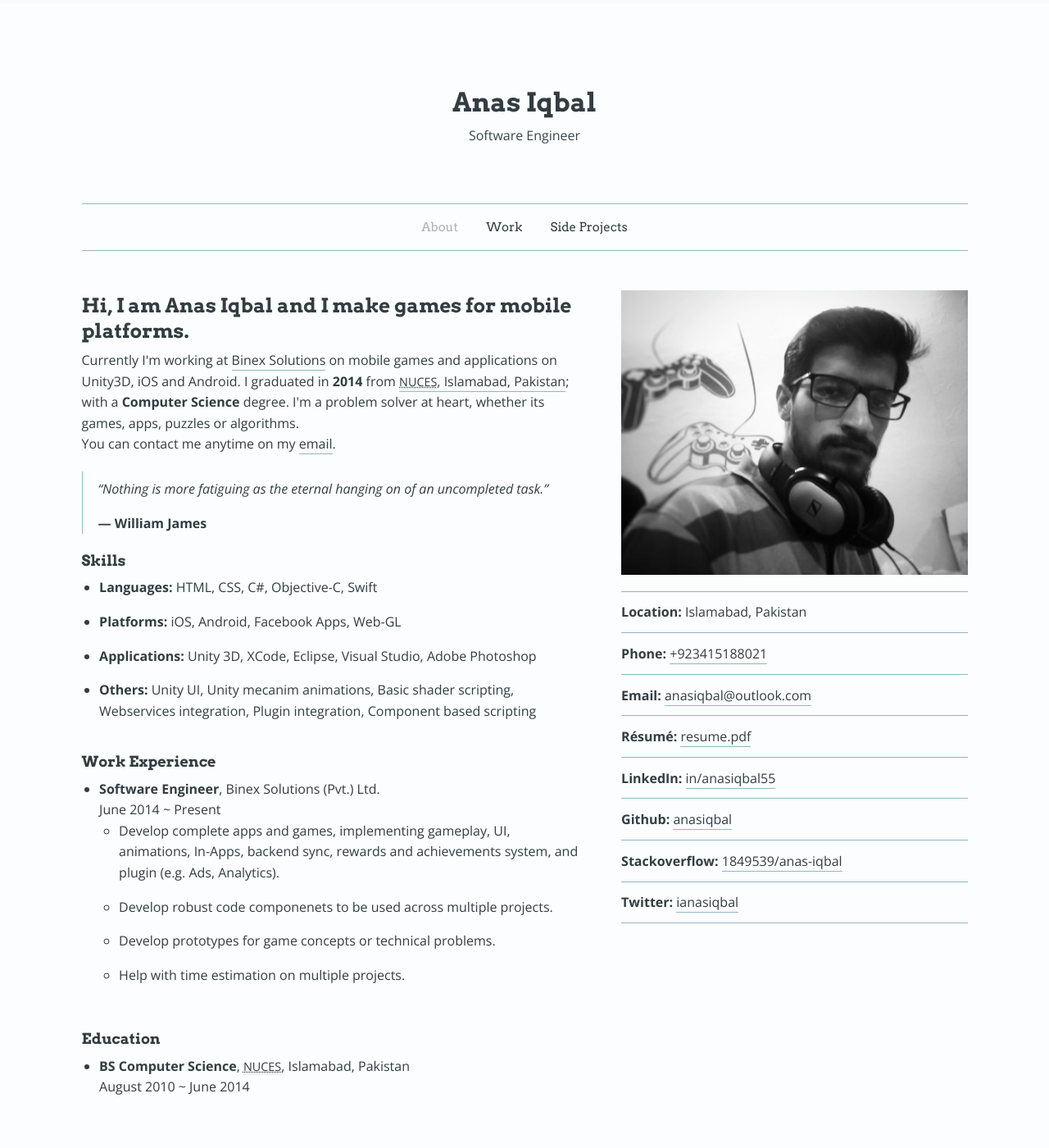
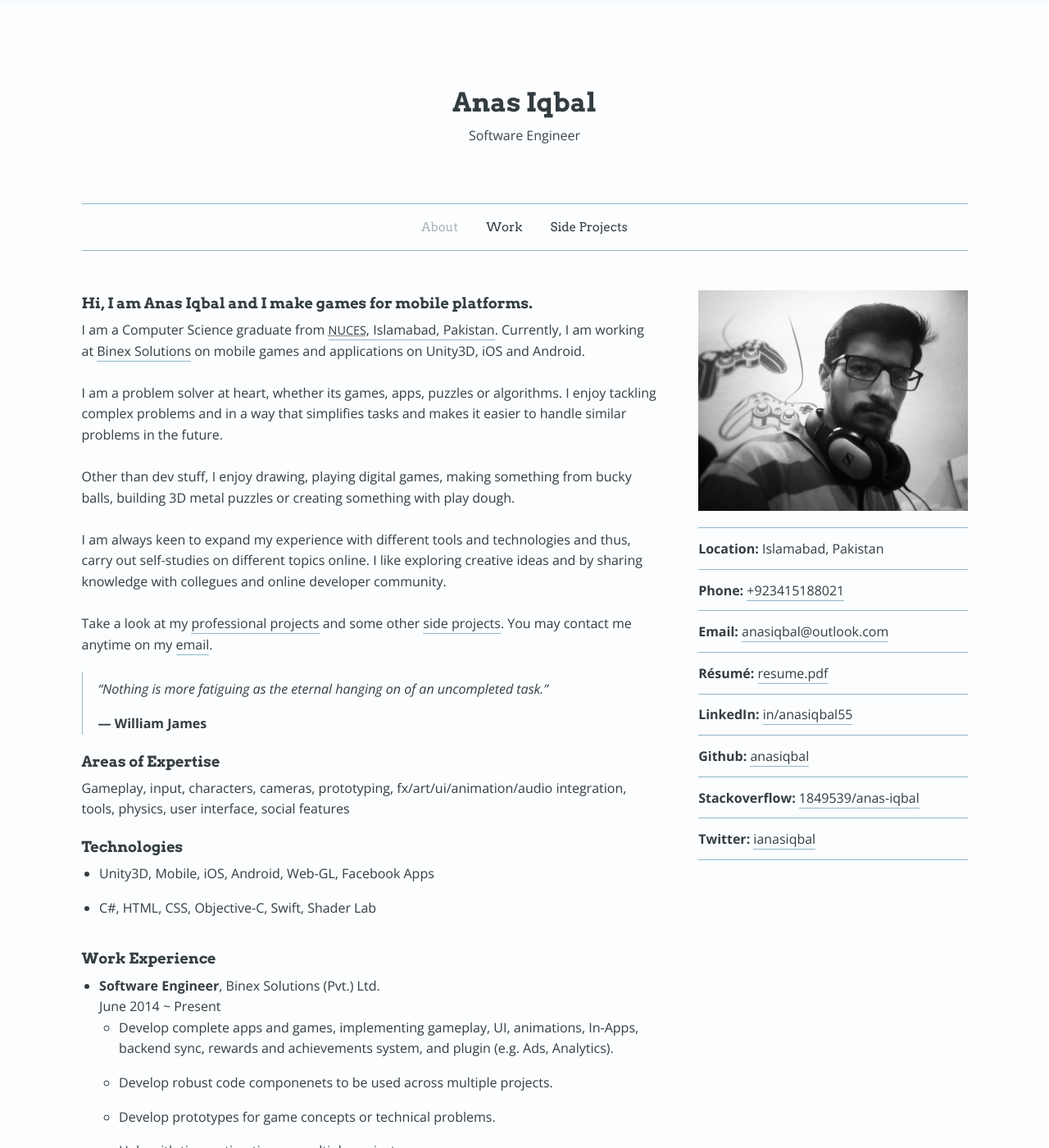
Before and after one commit to anasiqbal/anasiqbal.github.io, a Jekyll site: the page built from index.html, in a window 1280 px wide and 1400 px high. Shown: the whole window at 82% size. Built offline with Jekyll 4.4.1, drawn with Linux system fonts in a browser that asks for light colours.

Commit message:
Changes with posts and home page
- Updated personal summary, skills section and two column layout width
in home page.
- Add support for GitHub links on project pages

```diff
--- a/_layouts/post.html
+++ b/_layouts/post.html
@@ -33,8 +33,8 @@
 							{% endfor %}
 						</li>
 						{% endif %}
-						{% if page.ios or page.android %}
-						<li><strong>Link(s):</strong> {% if page.ios %}<a href="{{ page.ios }}" target="_blank">App Store</a>{% endif %} {% if page.android %}<a href="{{ page.android }}" target="_blank">Google Play Store</a>{% endif %}</li>
+						{% if page.ios or page.android or page.github %}
+						<li><strong>Link(s):</strong> {% if page.ios %}<a href="{{ page.ios }}" target="_blank">App Store</a>{% endif %} {% if page.android %}<a href="{{ page.android }}" target="_blank">Google Play Store</a>{% endif %} {% if page.github %}<a href="{{ page.github }}" target="_blank">Github Repo</a>{% endif %}</li>
 						{% endif %}
 					</ul>
 				</div>
--- a/index.html
+++ b/index.html
@@ -5,27 +5,38 @@ title:	"about"
 
 
 <div class="row">
-	<div class="small-12 medium-7 large-7 columns">
+	<div class="small-12 medium-8 large-8 columns">
 		<!-- About me section -->
-		<h2>Hi, I am Anas Iqbal and I make games for mobile platforms.</h2>
+		<h3>Hi, I am Anas Iqbal and I make games for mobile platforms.</h3>
 		<p>
+			I am a Computer Science graduate from <a href="http://www.nu.edu.pk" target="_blank"><abbr title="National University of Computer and Emerging Sciences">NUCES</abbr>, Islamabad, Pakistan</a>. Currently, I am working at <a href="http://www.binexsolutions.com" target="_blank">Binex Solutions</a> on mobile games and applications on Unity3D, iOS and Android.
+			<br><br>
+			I am a problem solver at heart, whether its games, apps, puzzles or algorithms. I enjoy tackling complex problems and in a way that simplifies tasks and makes it easier to handle similar problems in the future.
+			<br><br>
+			Other than dev stuff, I enjoy drawing, playing digital games, making something from bucky balls, building 3D metal puzzles or creating something with play dough.
+			<br><br>
+			I am always keen to expand my experience with different tools and technologies and thus, carry out self-studies on different topics online. I like exploring creative ideas and by sharing knowledge with collegues and online developer community.
+			<br><br>
+			Take a look at my <a href="/work/professional/">professional projects</a> and some other <a href="/work/professional/">side projects</a>. You may contact me anytime on my <a href="mailto:{{ site.email }}">email</a>.
+<!--
 			{{ site.bio }}
 			<br>
 			You can contact me anytime on my <a href="mailto:{{ site.email }}">email</a>.
+-->
+			<blockquote>
+				&ldquo;Nothing is more fatiguing as the eternal hanging on of an uncompleted task.&rdquo;
+				<cite>William James</cite>
+			</blockquote>
 		</p>
 
-		<blockquote>
-			&ldquo;Nothing is more fatiguing as the eternal hanging on of an uncompleted task.&rdquo;
-			<cite>William James</cite>
-		</blockquote>
+		<!-- Skills section -->
+		<h3>Areas of Expertise</h3>
+		<p>Gameplay, input, characters, cameras, prototyping, fx/art/ui/animation/audio integration, tools, physics, user interface, social features</p>
 
-		<!-- Skills section -->
-		<h3>Skills</h3>
+		<h3>Technologies</h3>
 		<ul>
-			<li><strong>Languages:</strong> HTML, CSS, C#, Objective-C, Swift</li>
-			<li><strong>Platforms:</strong> iOS, Android, Facebook Apps, Web-GL</li>
-			<li><strong>Applications:</strong> Unity 3D, XCode, Eclipse, Visual Studio, Adobe Photoshop</li>
-			<li><strong>Others:</strong> Unity UI, Unity mecanim animations, Basic shader scripting, Webservices integration, Plugin integration, Component based scripting</li>
+			<li>Unity3D, Mobile, iOS, Android, Web-GL, Facebook Apps</li>
+			<li>C#, HTML, CSS, Objective-C, Swift, Shader Lab</li>
 		</ul>
 
 		<!-- Work experience section -->
@@ -48,7 +59,7 @@ title:	"about"
 		</ul>
 
 	</div>
-	<div class="small-12 medium-5 large-5 columns">
+	<div class="small-12 medium-4 large-4 columns">
 		<p>
 			<img src="/assets/images/about-photo.jpeg" alt="{{ site.title }}" />
 		</p>
```
Also changed, not shown: _posts/2017-01-09-perproject-A*PathFinding.md (+2 -1 lines).
